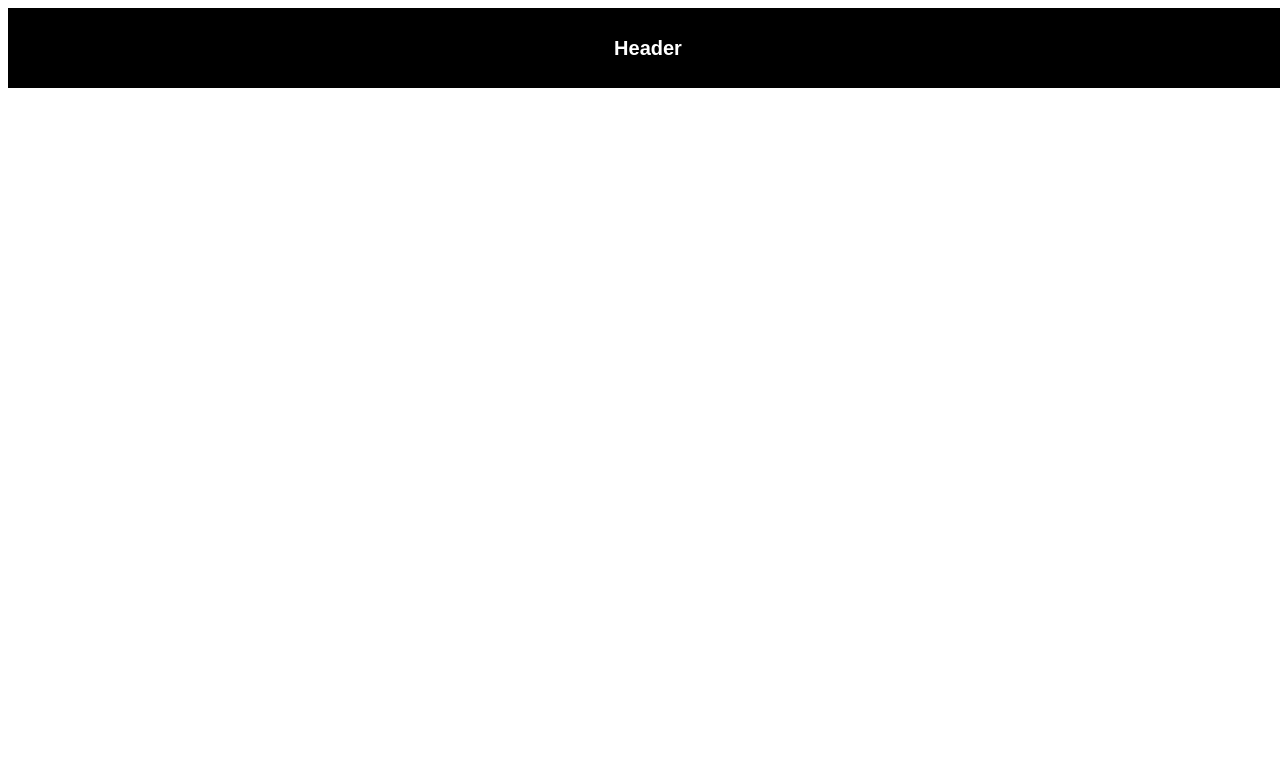
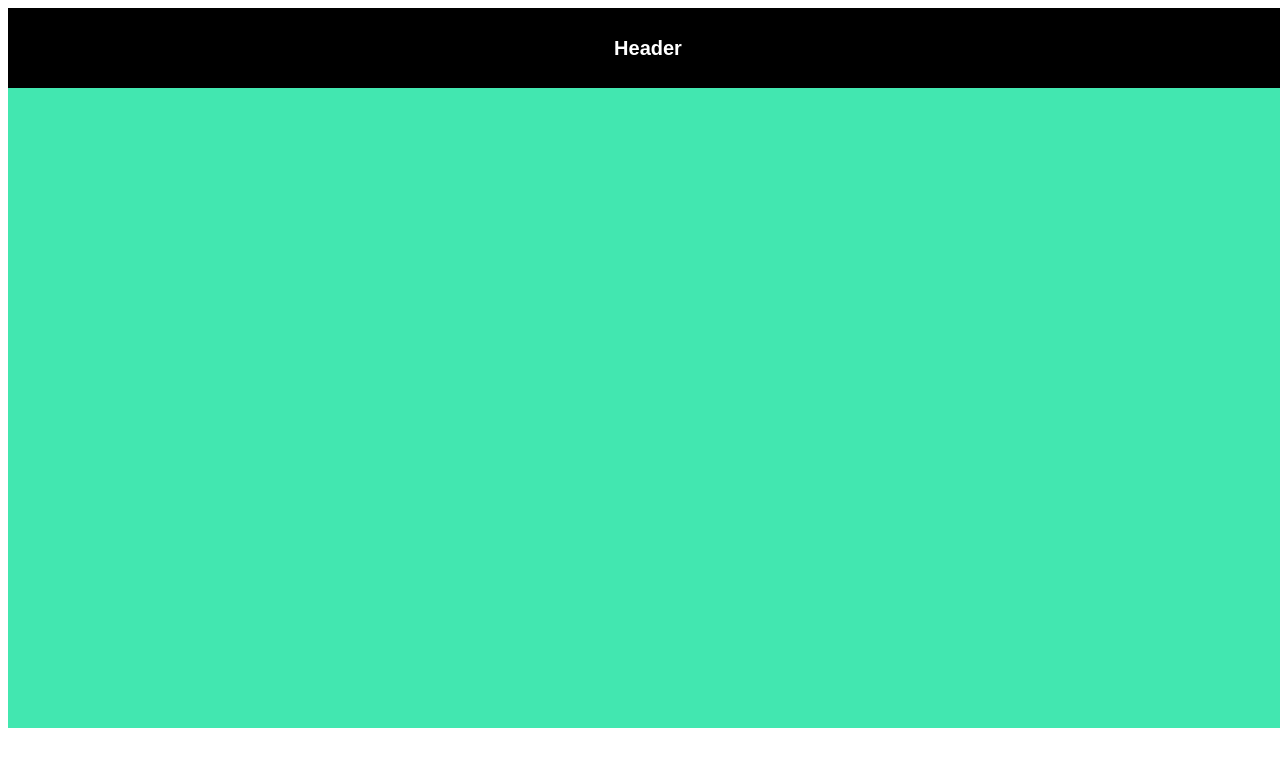
Before and after one commit to romulorosafullstack/2026-poc-react-ts-posto-combustivel, a React (Vite) app: page / in a window 1280 px wide. Shown: the top 766 px of the page. Built offline with nearby package versions, Linux system fonts and the light colour scheme.

Commit message:
component main

```diff
--- a/src/App.tsx
+++ b/src/App.tsx
@@ -1,9 +1,11 @@
 import Header from "./components/Header/header";
+import Main from "./components/Main/main";
 
 export default function App() {
   return (
     <>
       <Header />
+      <Main />
     </>
   )
 }
--- /dev/null
+++ b/src/components/Main/main.scss
@@ -0,0 +1,18 @@
+.main{
+  &--wrapper{
+    width: 100vw;
+    background-color: #42e7b0;
+    display: flex;
+    justify-content: center;
+    align-items: center;
+  }
+
+  &--content{
+    max-width: 1200px;
+    height: 80vh;
+    width: 100vw;
+    display: flex;
+    justify-content: center;
+    align-items: center;
+  }
+}
--- /dev/null
+++ b/src/components/Main/main.tsx
@@ -0,0 +1,15 @@
+import './main.scss'
+
+interface MainProps {
+  children?: React.ReactNode;
+}
+
+export default function Main({ children }: MainProps) {
+  return (
+    <main className="main--wrapper">
+      <div className="main--content">
+        {children}
+      </div>
+    </main>
+  );
+}
```
